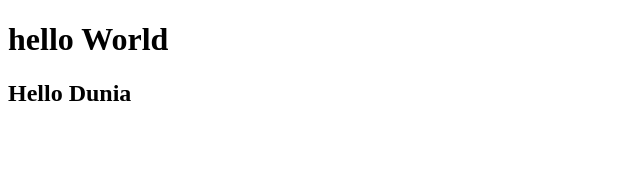
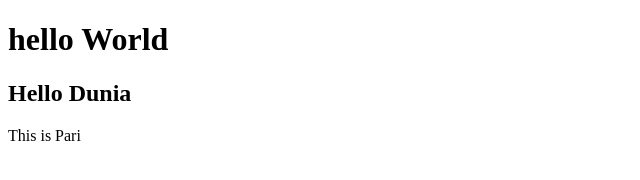
Before and after one commit to sumit2jan/LearingGithub, a plain HTML site: page index.html in a window 1280 px wide. Shown: the full height of the page, 0-640 px from the left. Drawn offline with Linux system fonts and the light colour scheme.

Commit message:
Add text 'This is Pari' to index.html
Added a new line with text 'This is Pari' to the body.

```diff
--- a/index.html
+++ b/index.html
@@ -8,5 +8,6 @@
 <body>
     <h1>hello World</h1>
     <h2>Hello Dunia</h2>
+    This is Pari
 </body>
 </html>
```
